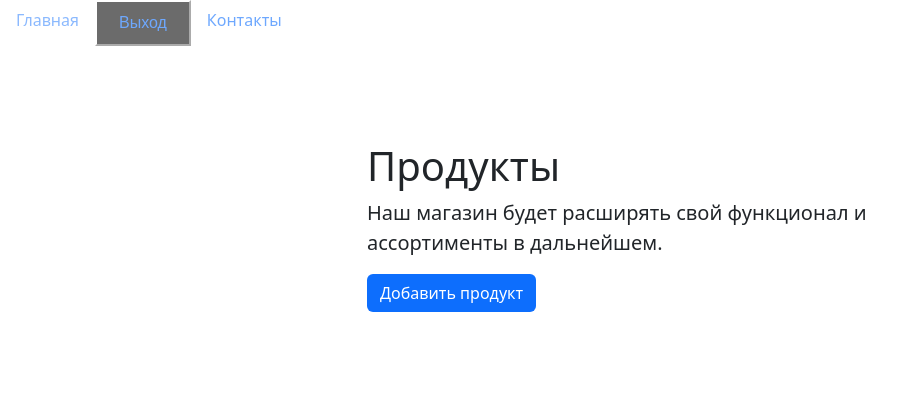
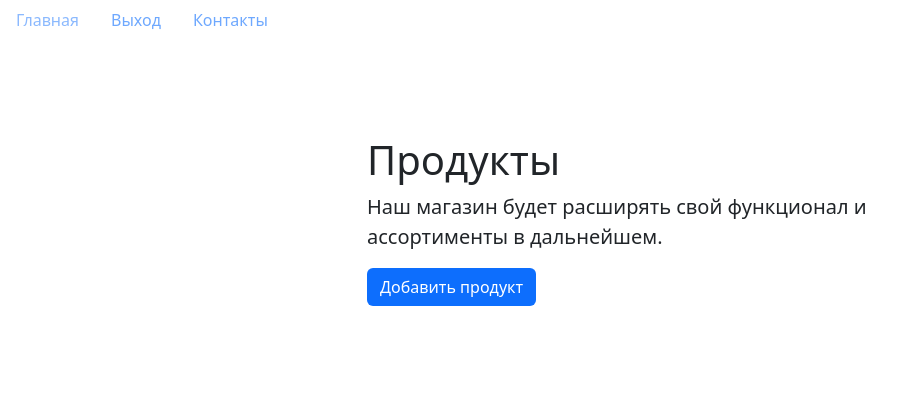
Before and after one commit to ViktoR-Fed/Django_project, a Django app: page /contacts/ in a window 1280 px wide. Shown: the top 420 px of the page, without its empty margins (0-911 px from the left). Run offline with Django 5.2, Linux system fonts and the light colour scheme; the visitor is signed in with stand-in values (Sample User, id 1); parts of the project's set-up code (start-up, migrations or seed data) failed here and were passed over; some libraries are stand-ins or nearby versions.

Commit message:
homework_27_1

```diff
--- a/catalog/templates/catalog/includes/header.html
+++ b/catalog/templates/catalog/includes/header.html
@@ -1,25 +1,25 @@
 <header>
 <ul class="nav">
   <li class="nav-item">
-    <a class="nav-link active" aria-current="page" href="{% url 'catalog:product_list' %}">Главная</a>
+    <a class="nav-link" aria-current="page" href="{% url 'catalog:product_list' %}">Главная</a>
   </li>
   {% if user.is_authenticated %}
-  <form action="{% url 'users:logout' %}" method="post">
-  {% csrf_token %}
-  <button type="submit">
-   <a class="nav-link active" >Выход</a>
-  </button>
-  </form>
+  <li class="nav-item">
+      <form action="{% url 'users:logout' %}" method="post">
+        {% csrf_token %}
+        <button type="submit" class="btn nav-link">Выход</button>
+      </form>
+  </li>
   {% else %}
   <li class="nav-item">
-    <a class="nav-link active" href="{% url 'users:login' %}">Вход</a>
+    <a class="nav-link" href="{% url 'users:login' %}">Вход</a>
   </li>
   <li class="nav-item">
-    <a class="nav-link active" href="{% url 'users:register' %}">Регистрация</a>
+    <a class="nav-link" href="{% url 'users:register' %}">Регистрация</a>
   </li>
   {% endif %}
   <li class="nav-item">
-    <a class="nav-link active" href="{% url 'catalog:contacts' %}">Контакты</a>
+    <a class="nav-link" href="{% url 'catalog:contacts' %}">Контакты</a>
   </li>
 </ul>
 </header>
--- a/catalog/views.py
+++ b/catalog/views.py
@@ -15,7 +15,7 @@ from catalog.models import Product
 
 class ProductTemplateView(TemplateView):
     model = Product
-    template_name = "home.html"
+    template_name = "catalog/home.html"
 
 
 class ProductView(TemplateView):
--- a/users/urls.py
+++ b/users/urls.py
@@ -1,8 +1,8 @@
-from django.contrib.auth.views import LoginView
+from django.contrib.auth.views import LoginView, LogoutView
 from django.urls import path
 
 from users.apps import UsersConfig
-from users.views import UserCreateView, UserLogoutView, email_verification
+from users.views import UserCreateView, email_verification
 
 app_name = UsersConfig.name
 
@@ -11,7 +11,7 @@ urlpatterns = [
     path("login/", LoginView.as_view(template_name="users/login.html"), name="login"),
     path(
         "logout/",
-        UserLogoutView.as_view(next_page="catalog:product_list"),
+        LogoutView.as_view(next_page="catalog:product_list"),
         name="logout",
     ),
     path("register/", UserCreateView.as_view(), name="register"),
--- a/users/views.py
+++ b/users/views.py
@@ -34,11 +34,6 @@ class UserCreateView(CreateView):
         return super().form_valid(form)
 
 
-class UserLogoutView(LogoutView):
-    def get(self, request, *args, **kwargs):
-        return self.post(request, *args, **kwargs)
-
-
 def email_verification(request, token):
     user = get_object_or_404(User, token=token)
     user.is_active = True
```
